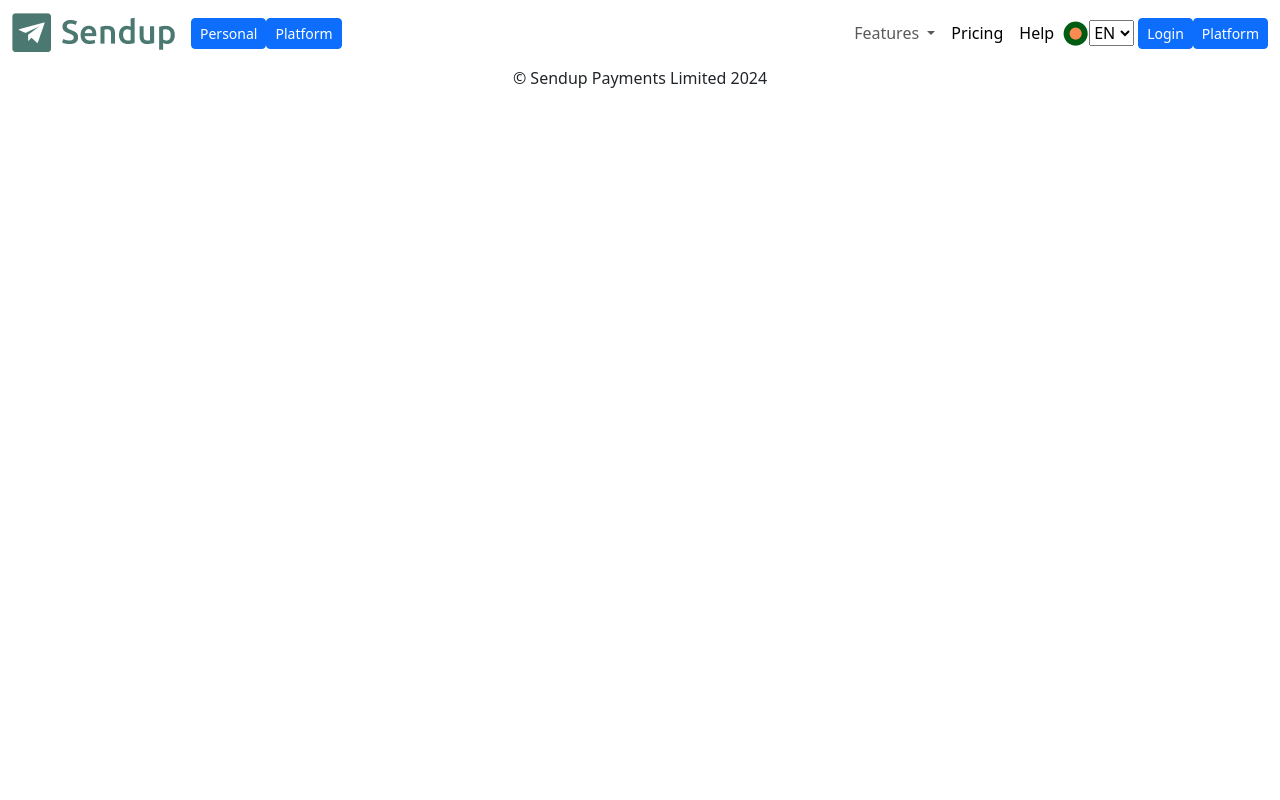
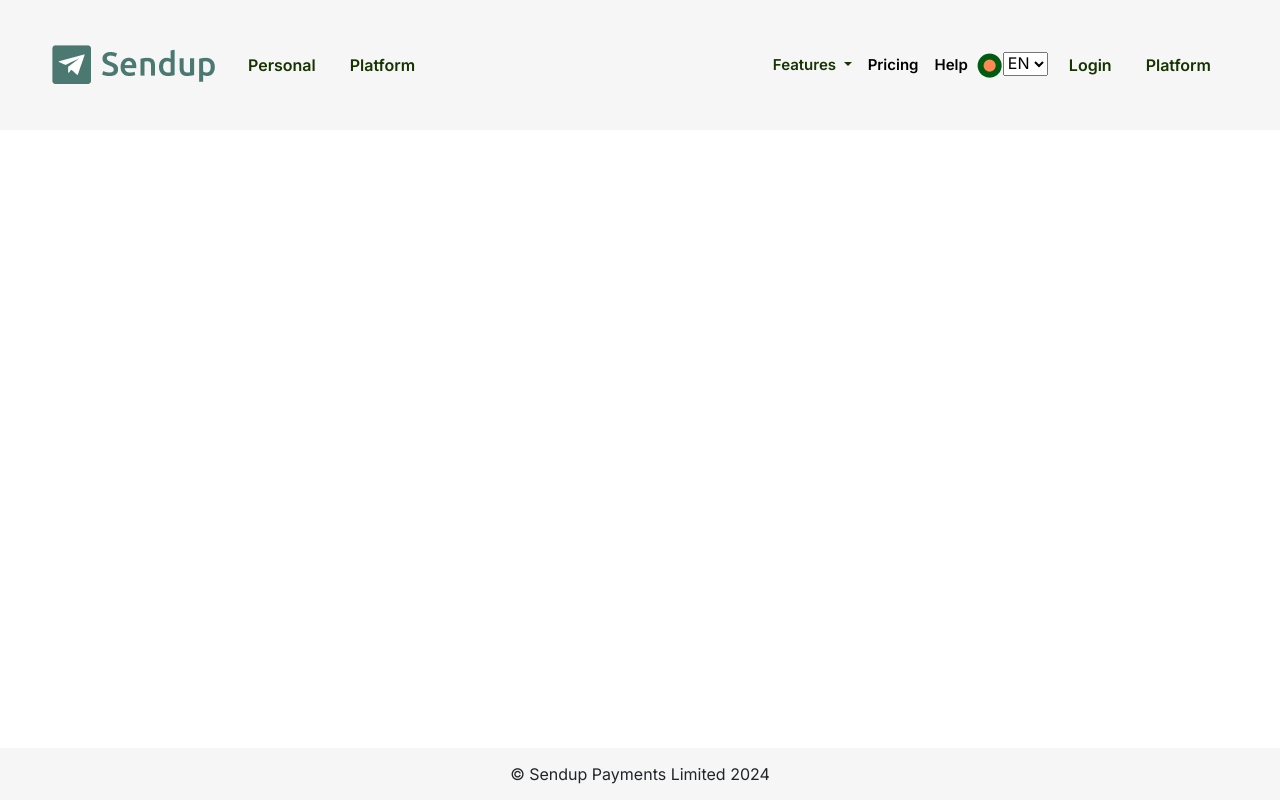
Before and after one commit to junaiyet/sendup, a plain HTML site: page index.html in a window 1280 px wide. Drawn offline with Linux system fonts and the light colour scheme; the site is published under a folder, as on GitHub Pages, so addresses that start at the root find nothing; files whose address does not match are found by name.

Commit message:
code update

```diff
--- a/index.html
+++ b/index.html
@@ -8,7 +8,7 @@
     <!-- Bootstrap -->
     <link rel="stylesheet" href="plugins/bootstrap/bootstrap.min.css">
     <!-- style.css -->
-    <link rel="stylesheet" href="/sass/style.css">
+    <link rel="stylesheet" href="css/style.css">
 </head>
 
 <body>
--- a/sass/_common.scss
+++ b/sass/_common.scss
@@ -1,4 +1,4 @@
-// @import '../sass/mixins';
+@import '../sass/mixins';
 * {
     margin: 0;
     padding: 0;
--- a/sass/_variables.scss
+++ b/sass/_variables.scss
@@ -4,7 +4,7 @@ $primary-bg: #9DC9A1;
 // $secondery-color :#E8505B;
 // $tertiary-color: #222222;
 // $text-color: #777777;
-$border-color : #868685;
+$border-color: #868685;
 // $second-border-color:#D7D7D7;
 $white: #fff;
 $deep-white: #F6F6F6;
```
Also changed, not shown: login.html (+1 -1 lines), css/style.css (added), sass/style.css (deleted).
